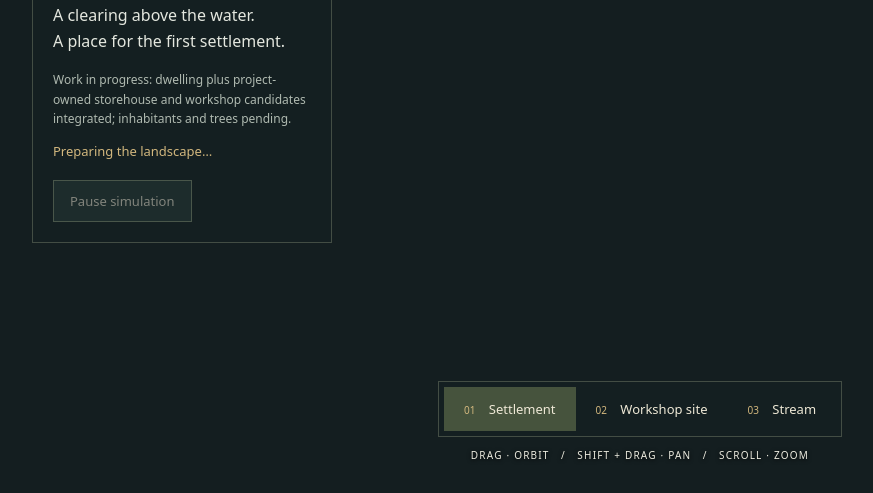
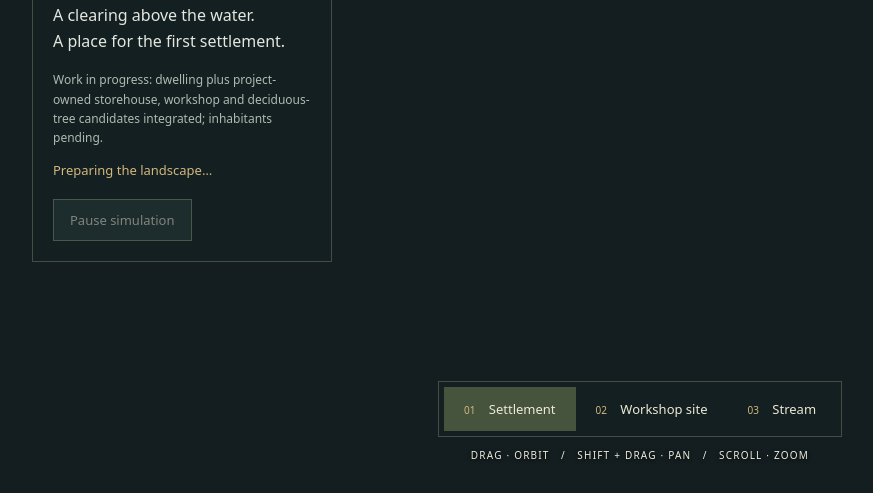
Before and after one commit to rostakr/-Bohemia-age-of-tribes., a website built with Vite: page index.html in a window 1280 px wide. Shown: the part 307-800 px from the top of the page, without its empty margins (0-873 px from the left). Built offline with nearby package versions, Linux system fonts and the light colour scheme; what playcanvas would draw is missing.

Commit message:
ui: reflect tree candidate integration

```diff
--- a/index.html
+++ b/index.html
@@ -15,7 +15,7 @@
         <p class="eyebrow">Environment study · 01</p>
         <h2 id="phase-title">The Stream Valley</h2>
         <p>A clearing above the water.<br>A place for the first settlement.</p>
-        <p class="muted">Work in progress: dwelling plus project-owned storehouse and workshop candidates integrated; inhabitants and trees pending.</p>
+        <p class="muted">Work in progress: dwelling plus project-owned storehouse, workshop and deciduous-tree candidates integrated; inhabitants pending.</p>
         <p id="status" role="status">Preparing the landscape…</p>
         <button id="pause" type="button" aria-pressed="false" disabled>Pause simulation</button>
       </section>
```
